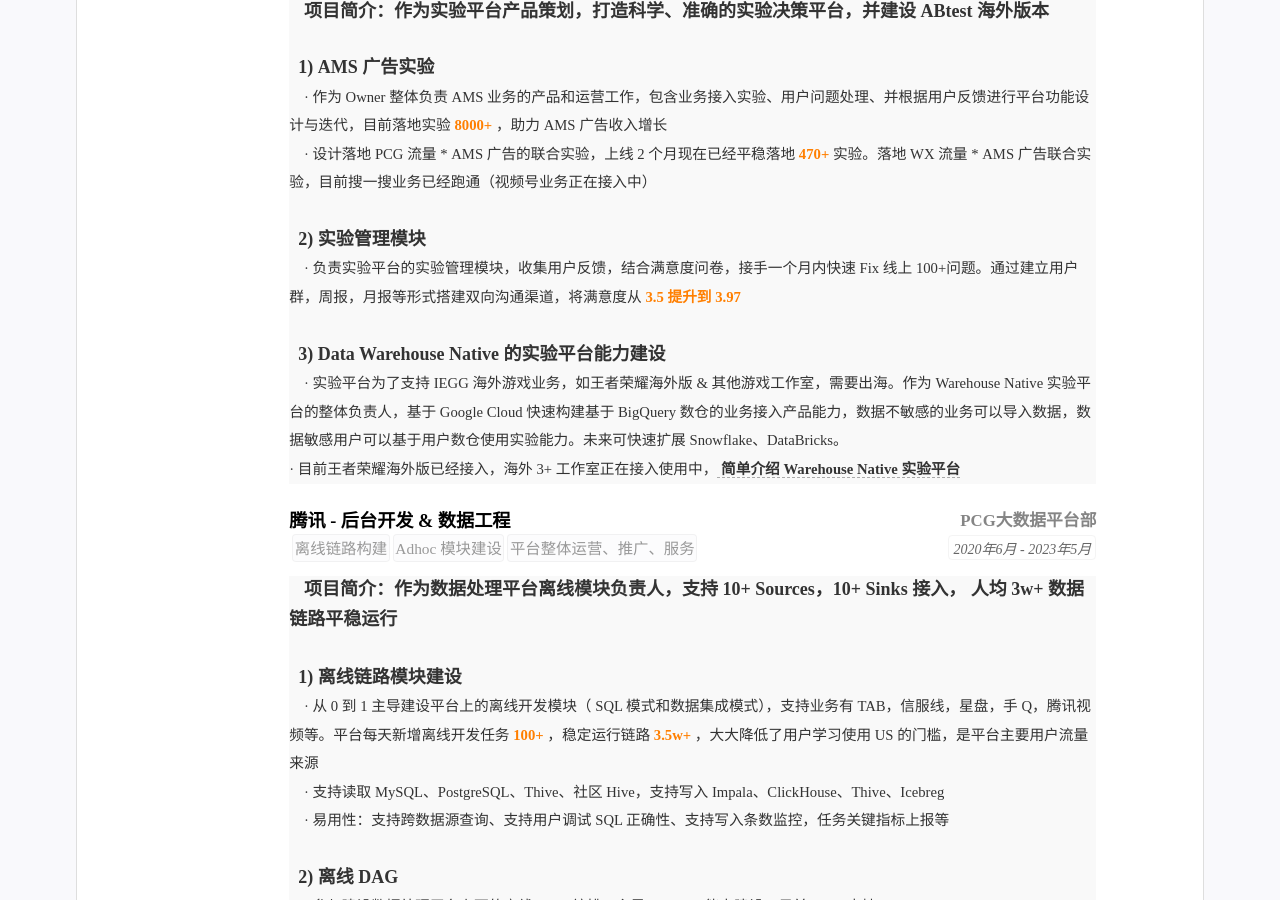
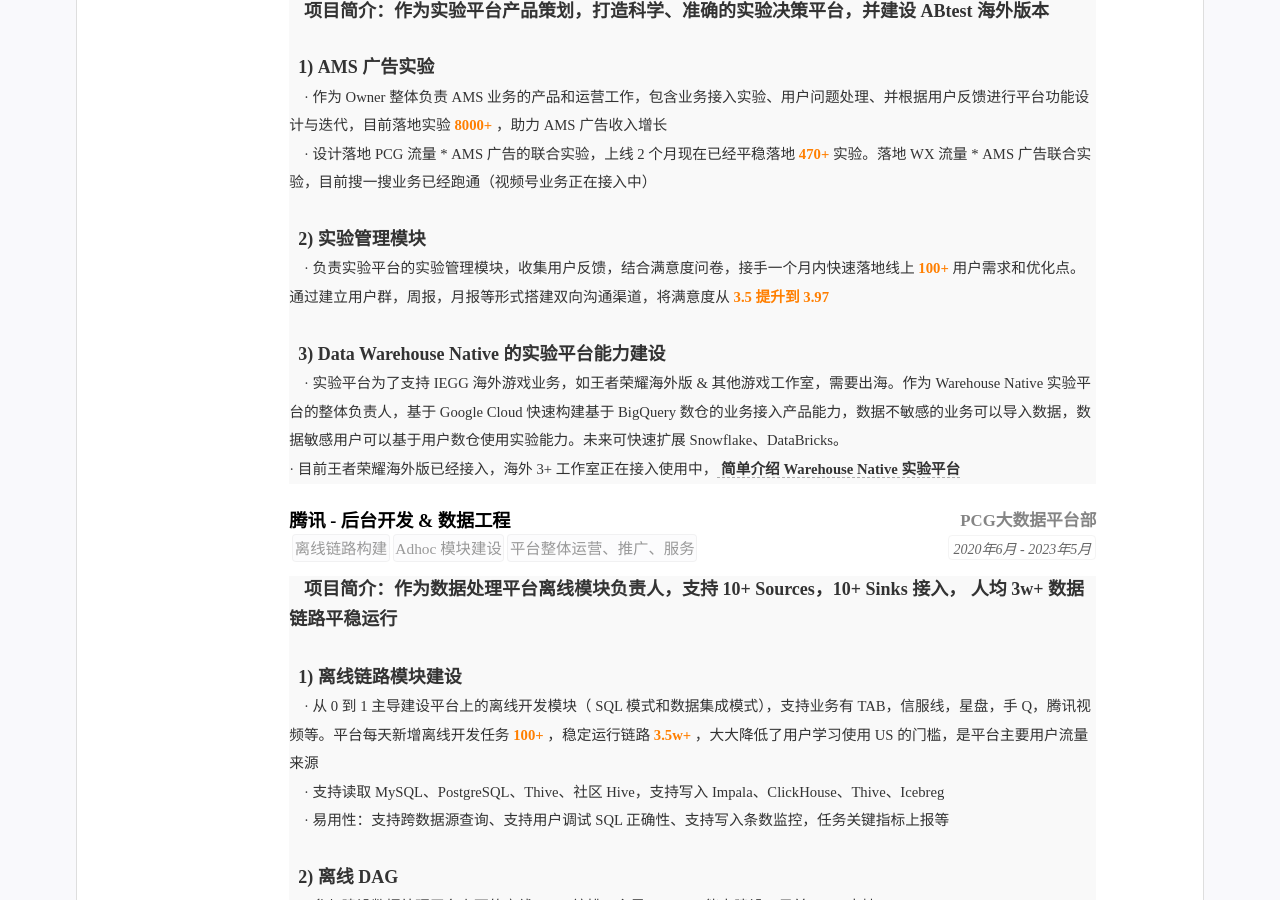
Before and after one commit to kuailexiaoshenxian/cn-wx-cv, a Jekyll site: the page built from index.html, in a window 1280 px wide and 900 px high, scrolled down 710 px. Built offline with Jekyll 4.4.1, drawn with Linux system fonts in a browser that asks for light colours.

Commit message:
Update resume.yml

```diff
--- a/_data/resume.yml
+++ b/_data/resume.yml
@@ -104,7 +104,7 @@ main: #简历主要内容，
             · 设计落地 PCG 流量 * AMS 广告的联合实验，上线 2 个月现在已经平稳落地<font color=#FF7F00><strong> 470+ </strong></font>实验。落地 WX 流量 *  AMS 广告联合实验，目前搜一搜业务已经跑通（视频号业务正在接入中）  <br>  &nbsp &nbsp
             <br>
             <font face="等线"><font size=4><strong> &nbsp 2) 实验管理模块</strong></font>  <br>  &nbsp &nbsp
-            · 负责实验平台的实验管理模块，收集用户反馈，结合满意度问卷，接手一个月内快速 Fix 线上 100+问题。通过建立用户群，周报，月报等形式搭建双向沟通渠道，将满意度从 <font color=#FF7F00><strong>3.5 提升到 3.97</strong></font> <br>  &nbsp &nbsp
+            · 负责实验平台的实验管理模块，收集用户反馈，结合满意度问卷，接手一个月内快速落地线上 <font color=#FF7F00><strong> 100+ </strong></font> 用户需求和优化点。通过建立用户群，周报，月报等形式搭建双向沟通渠道，将满意度从 <font color=#FF7F00><strong>3.5 提升到 3.97</strong></font> <br>  &nbsp &nbsp
             <br>
             <font face="等线"><font size=4><strong> &nbsp 3) Data Warehouse Native 的实验平台能力建设</strong></font>  <br>  &nbsp &nbsp
             · 实验平台为了支持 IEGG 海外游戏业务，如王者荣耀海外版 & 其他游戏工作室，需要出海。作为 Warehouse Native 实验平台的整体负责人，基于 Google Cloud 快速构建基于 BigQuery 数仓的业务接入产品能力，数据不敏感的业务可以导入数据，数据敏感用户可以基于用户数仓使用实验能力。未来可快速扩展 Snowflake、DataBricks。<br>
```
